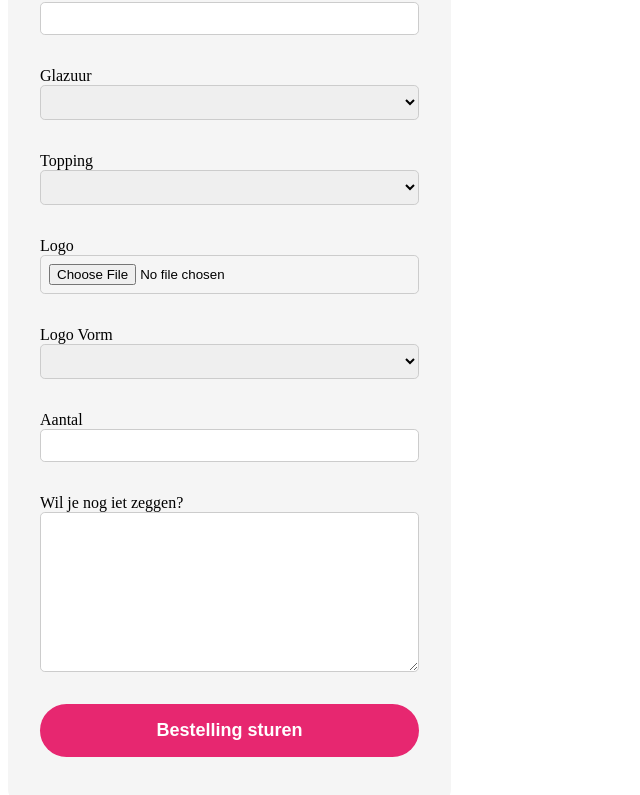
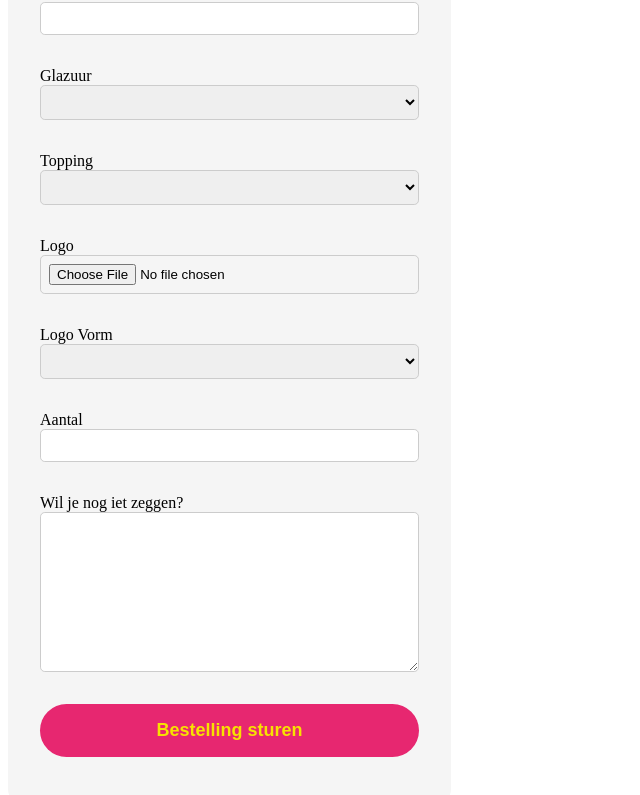
Before and after one commit to ZienabAlr/DonutelloFronVue, a Vue app in the folder Donutello/: page / in a window 1280 px wide. Shown: the part 625-1420 px from the top of the page, without its empty margins (0-640 px from the left). Built offline with nearby package versions, Linux system fonts and the light colour scheme.

Commit message:
style: new font color added to the button

```diff
--- a/Donutello/src/components/DonutOrder.vue
+++ b/Donutello/src/components/DonutOrder.vue
@@ -144,7 +144,7 @@ import {onMounted, reactive, ref} from 'vue';
 
 
 .btn {
-    color: #fff;
+    color: rgb(247,226,0);
     font-weight: 600;
     font-family:  'Nunito', sans-serif;
     font-size: large;
```
